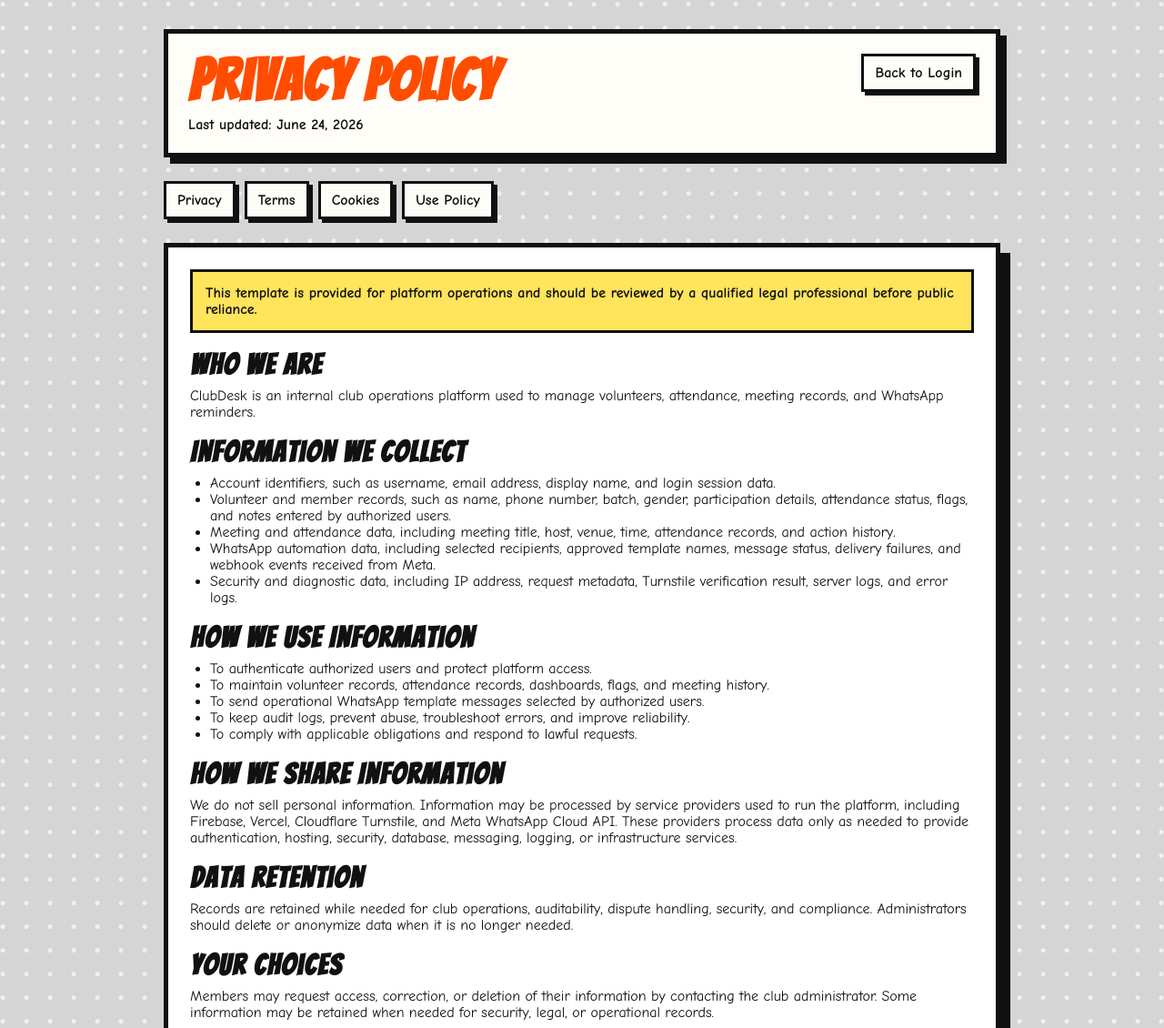
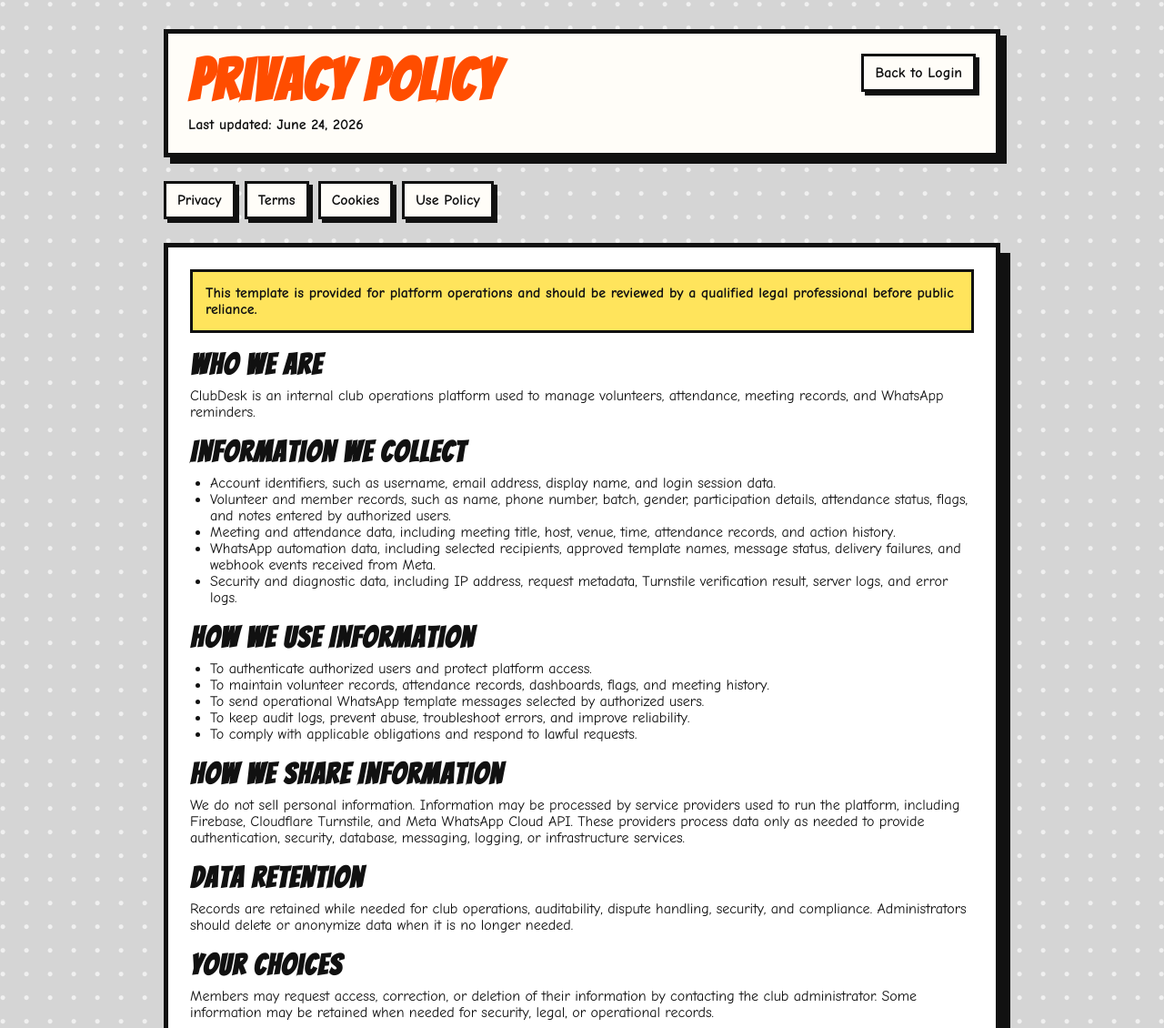
Before and after one commit to mendhivadi05-max/Security-26, a website: page Legal/Privacy.html in a window 1280 px wide. Shown: the top 1130 px of the page at 91% size. Drawn offline with Linux system fonts and the light colour scheme.

Commit message:
Remove Vercel project files

```diff
--- a/Legal/Privacy.html
+++ b/Legal/Privacy.html
@@ -55,7 +55,7 @@
 
             <section>
                 <h2>How We Share Information</h2>
-                <p>We do not sell personal information. Information may be processed by service providers used to run the platform, including Firebase, Vercel, Cloudflare Turnstile, and Meta WhatsApp Cloud API. These providers process data only as needed to provide authentication, hosting, security, database, messaging, logging, or infrastructure services.</p>
+                <p>We do not sell personal information. Information may be processed by service providers used to run the platform, including Firebase, Cloudflare Turnstile, and Meta WhatsApp Cloud API. These providers process data only as needed to provide authentication, security, database, messaging, logging, or infrastructure services.</p>
             </section>
 
             <section>
```
Also changed, not shown: README.md, vercel.json (deleted).
